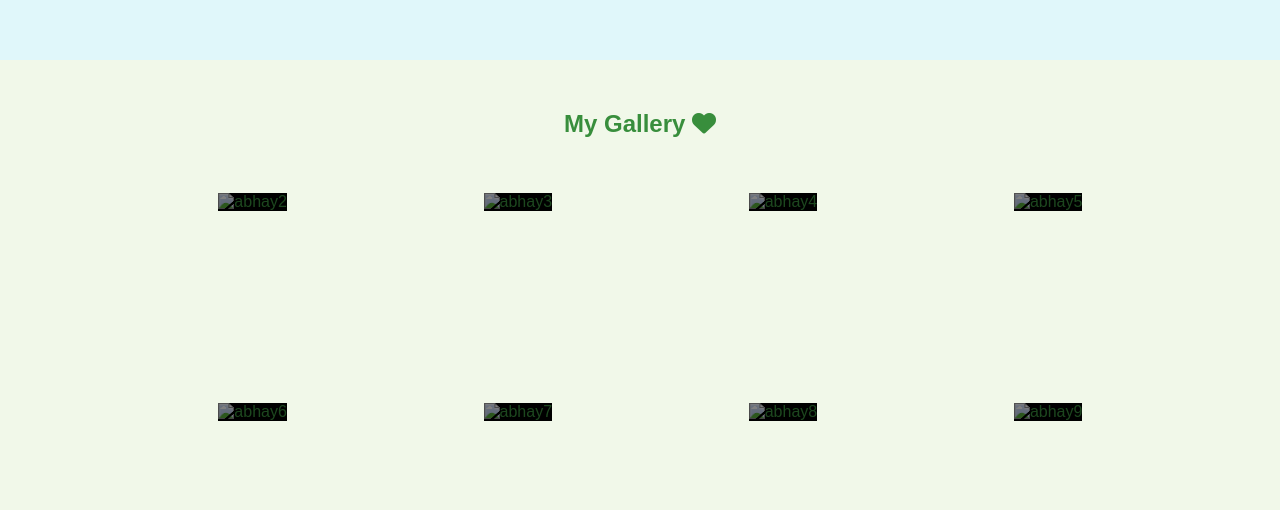
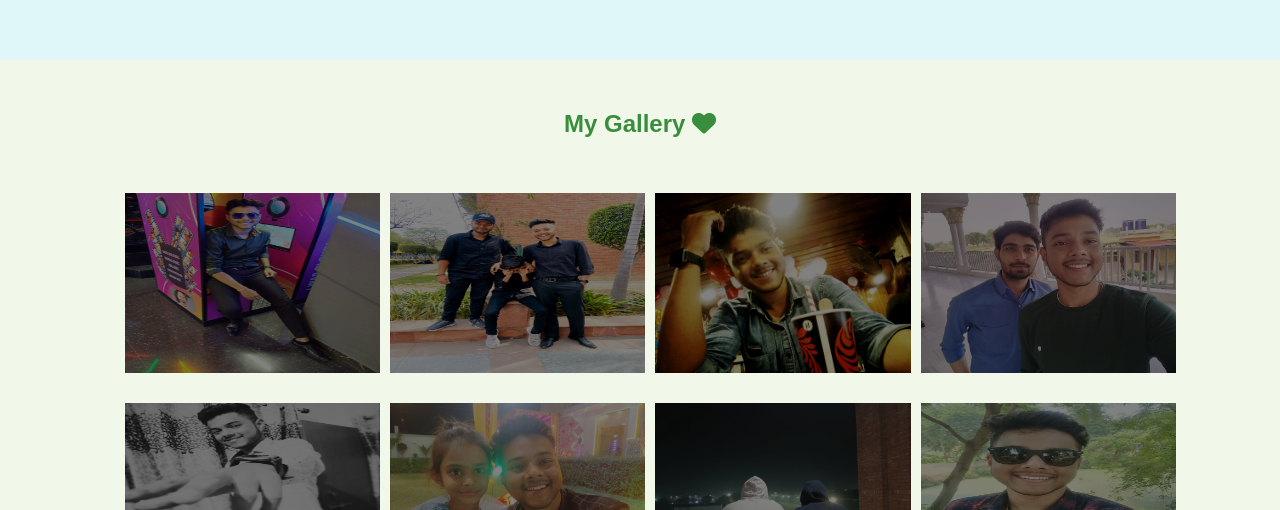
Before and after one commit to Abhay1516/Portfolio, a plain HTML site: page index.html in a window 1280 px wide. Shown: the part 2290-2800 px from the top of the page. Drawn offline with Linux system fonts and the light colour scheme.

```diff
--- a/index.html
+++ b/index.html
@@ -90,14 +90,14 @@
 <section id="gallery">
     <h2>My Gallery <i class="fa-solid fa-heart"></i></h2>
     <div class="my-gallery">
-        <div class="photos"><img src="abhay2.jpeg" alt="abhay2"></div>
-        <div class="photos"><img src="abhay3.jpeg" alt="abhay3"></div>
-        <div class="photos"><img src="abhay4.jpeg" alt="abhay4"></div>
-        <div class="photos"><img src="abhay5.jpeg" alt="abhay5"></div>
-        <div class="photos"><img src="abhay6.jpeg" alt="abhay6"></div>
-        <div class="photos"><img src="abhay7.jpeg" alt="abhay7"></div>
-        <div class="photos"><img src="abhay8.jpeg" alt="abhay8"></div>
-        <div class="photos"><img src="abhay9.jpeg" alt="abhay9"></div>
+        <div class="photos"><img src="images/abhay2.jpeg" alt="abhay2"></div>
+        <div class="photos"><img src="images/abhay3.jpeg" alt="abhay3"></div>
+        <div class="photos"><img src="images/abhay4.jpeg" alt="abhay4"></div>
+        <div class="photos"><img src="images/abhay5.jpeg" alt="abhay5"></div>
+        <div class="photos"><img src="images/abhay6.jpeg" alt="abhay6"></div>
+        <div class="photos"><img src="images/abhay7.jpeg" alt="abhay7"></div>
+        <div class="photos"><img src="images/abhay8.jpeg" alt="abhay8"></div>
+        <div class="photos"><img src="images/abhay9.jpeg" alt="abhay9"></div>
     </div>
 
 </section>
--- a/style.css
+++ b/style.css
@@ -30,7 +30,7 @@
     color: black;
 }
 .bc-image{
-    background: url(abhay1.jpeg);
+    background: url(images/abhay1.jpeg);
     height: 100vh;
     background-size: cover;
     filter: grayscale(1);
```
Also changed, not shown: images/Aboutpage.png (added), images/skills.png (added), 1 other file.
